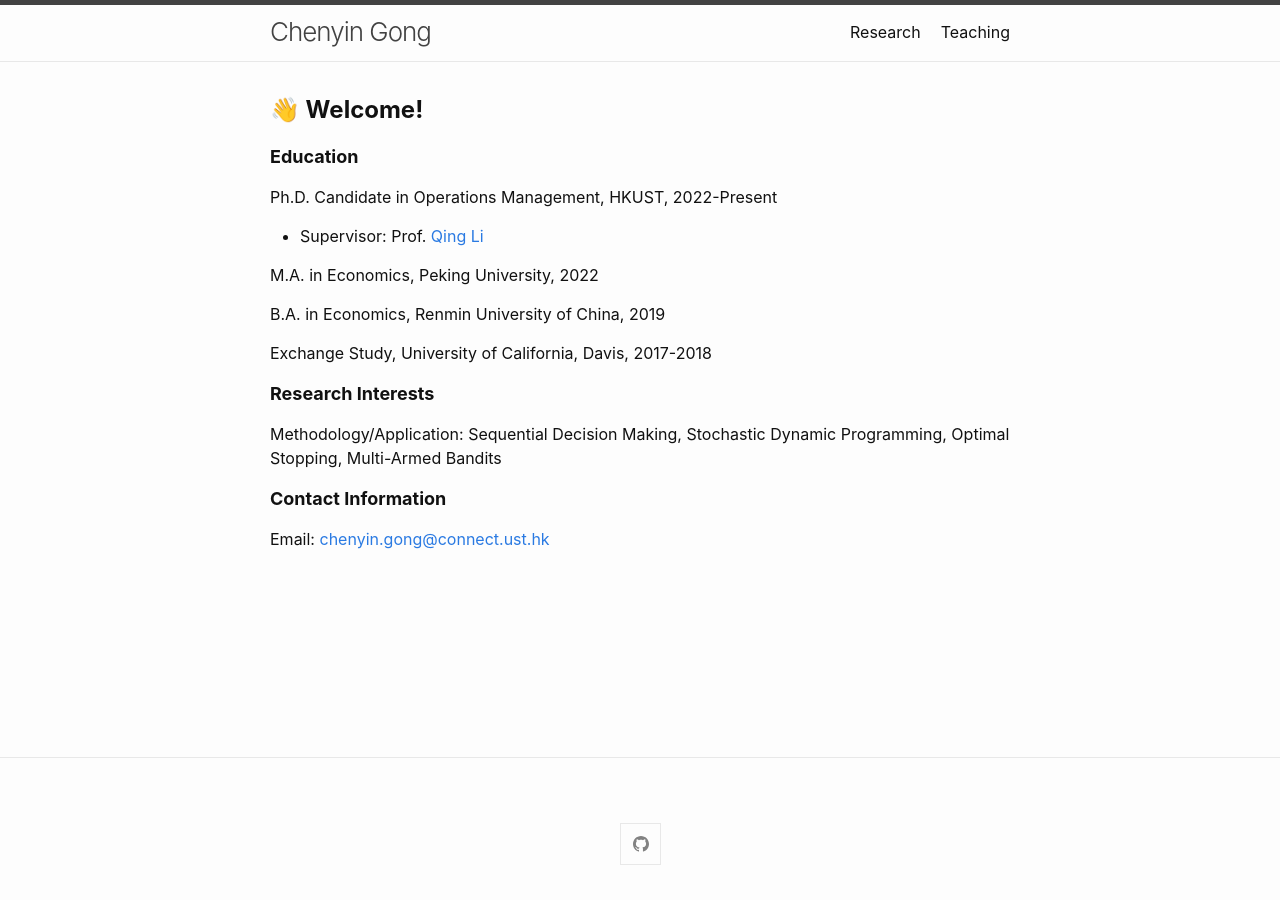
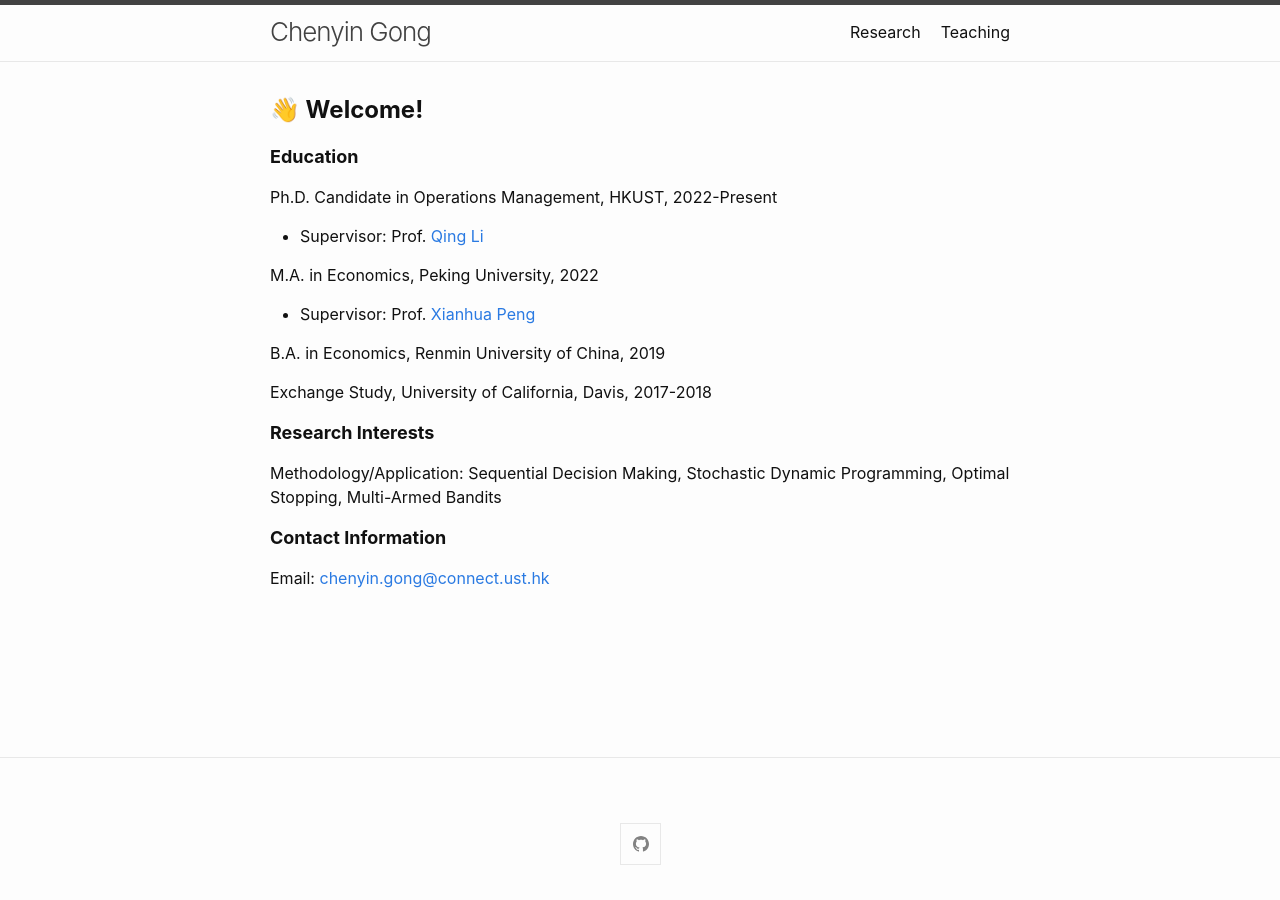
Before and after one commit to chenyingong/chenyingong.github.io, a Jekyll site: the page built from index.md, in a window 1280 px wide. Built offline with Jekyll 4.4.1, drawn with Linux system fonts in a browser that asks for light colours; emoji names are drawn with the system emoji font.

Commit message:
Update index.md

```diff
--- a/index.md
+++ b/index.md
@@ -15,6 +15,7 @@ Ph.D. Candidate in Operations Management, HKUST, 2022-Present
 * Supervisor: Prof. [Qing Li](https://isom.hkust.edu.hk/faculty-and-staff/directory/imqli)
 
 M.A. in Economics, Peking University, 2022
+* Supervisor: Prof. [Xianhua Peng](https://english.phbs.pku.edu.cn/2018/fulltime_0831/104.html)
 
 B.A. in Economics, Renmin University of China, 2019
 
```
